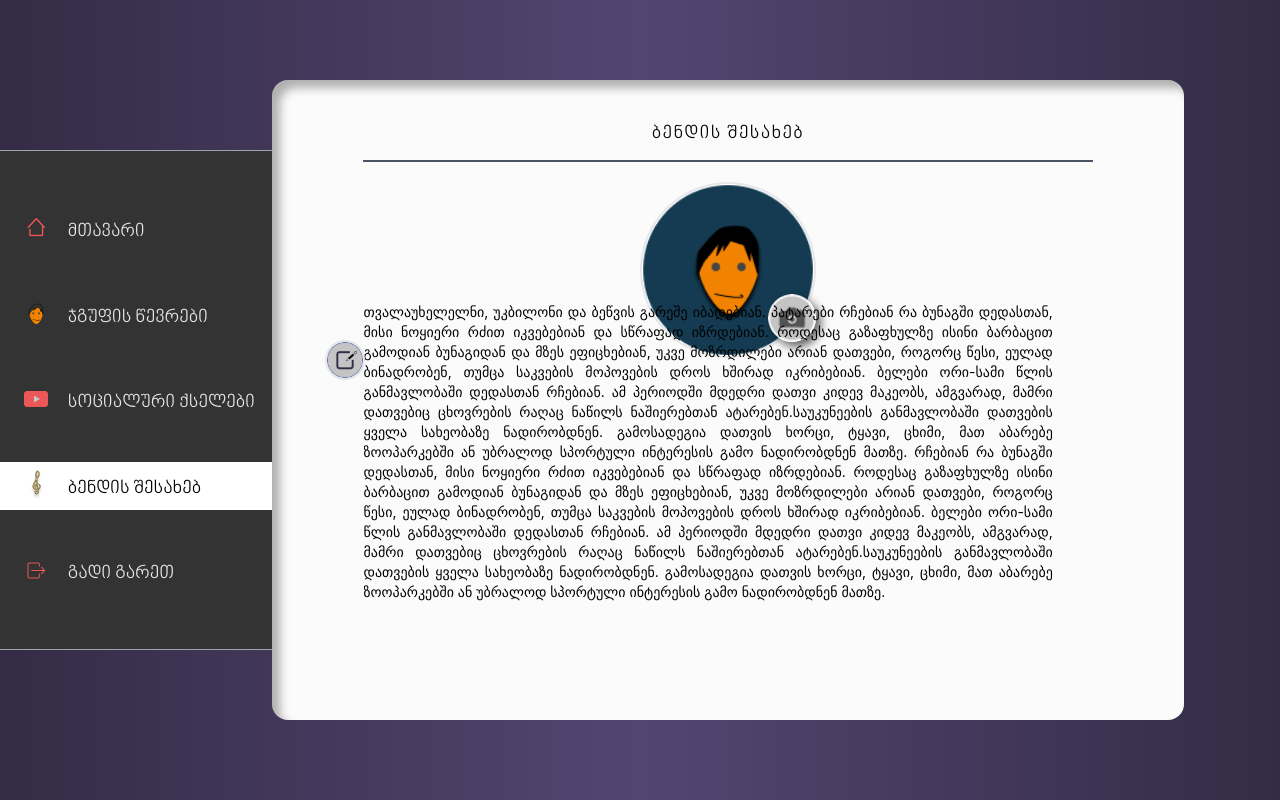
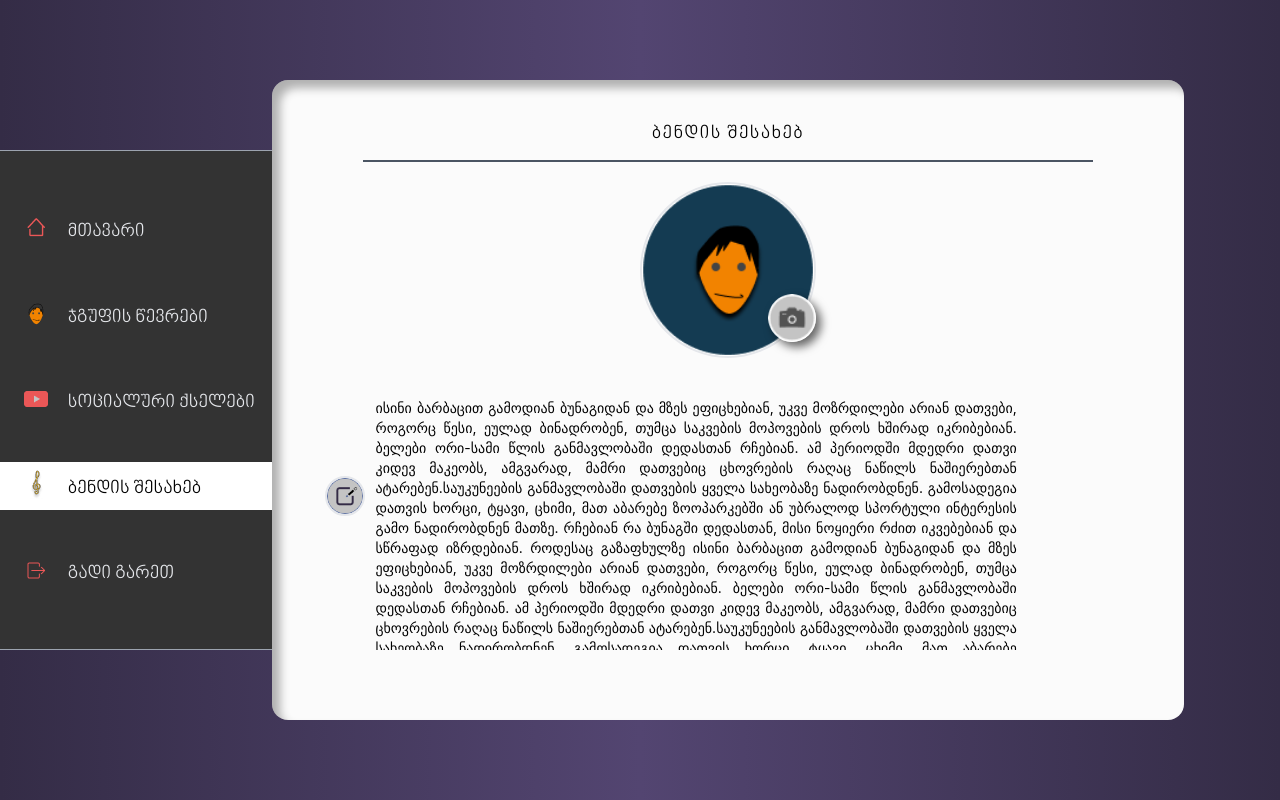
Before and after one commit to ibotchori/folk-soul, a React (Create React App) app: page /band-info in a window 1280 px wide. Built offline with nearby package versions, Linux system fonts and the light colour scheme.

Commit message:
wip: fix scroll on BandInfo page

```diff
--- a/src/pages/BandInfo/BandInfo.tsx
+++ b/src/pages/BandInfo/BandInfo.tsx
@@ -15,7 +15,7 @@ const BandInfo = (props: Props) => {
               ბენდის შესახებ
             </p>
             {/* Image */}
-            <div className='relative mt-5  items-center flex justify-center '>
+            <div className='relative mt-5 pb-10 bg-[#FBFBFB] z-10 w-[98%] m-auto items-center flex justify-center '>
               {/* Avatar Image */}
               <img
                 className='sm:w-44 w-32  sm:h-44 h-32  rounded-full border-2 border-gray-200   '
@@ -25,7 +25,7 @@ const BandInfo = (props: Props) => {
 
               {/* Avatar Edit Button */}
               <img
-                className='absolute w-12 h-12 ml-32 mt-24 cursor-pointer shadow-[5px_5px_10px_rgba(0,0,0,0.6)] rounded-full  '
+                className='absolute w-12 h-12 z-10 ml-32 mt-24 cursor-pointer shadow-[5px_5px_10px_rgba(0,0,0,0.6)] rounded-full  '
                 src={EditPhotoIcon}
                 alt='Edit'
               />
@@ -33,14 +33,14 @@ const BandInfo = (props: Props) => {
           </div>
 
           {/* Info */}
-          <div className='flex items-center w-full justify-center relative pb-20 '>
+          <div className='flex items-center w-full justify-center relative  '>
             <img
-              className='w-10 absolute left-0 ml-[3.3rem] h-10 cursor-pointer  rounded-full border-2 border-gray-200 '
+              className='w-10 absolute left-0 ml-[3.3rem] mt-48 h-10 cursor-pointer  rounded-full border-2 border-gray-200 '
               src={EditButtonIcon}
               alt='avatar'
             />
-            <div className='w-[80%] pt-48 text-sm text-justify h-[500px]  overflow-y-scroll pr-10  scrollbar-thin  scrollbar-thumb-blue-200 scrollbar-track-gray-600 scrollbar-thumb-rounded-full scrollbar-track-rounded-full'>
-              <p className=''>
+            <div className='w-[80%] pt-52 text-sm text-justify h-[500px]  overflow-y-scroll pr-16  scrollbar-thin  scrollbar-thumb-blue-200 scrollbar-track-gray-600 scrollbar-thumb-rounded-full scrollbar-track-rounded-full'>
+              <p className='px-3'>
                 თვალაუხელელნი, უკბილონი და ბეწვის გარეშე იბადებიან. პატარები
                 რჩებიან რა ბუნაგში დედასთან, მისი ნოყიერი რძით იკვებებიან და
                 სწრაფად იზრდებიან. როდესაც გაზაფხულზე ისინი ბარბაცით გამოდიან
```
